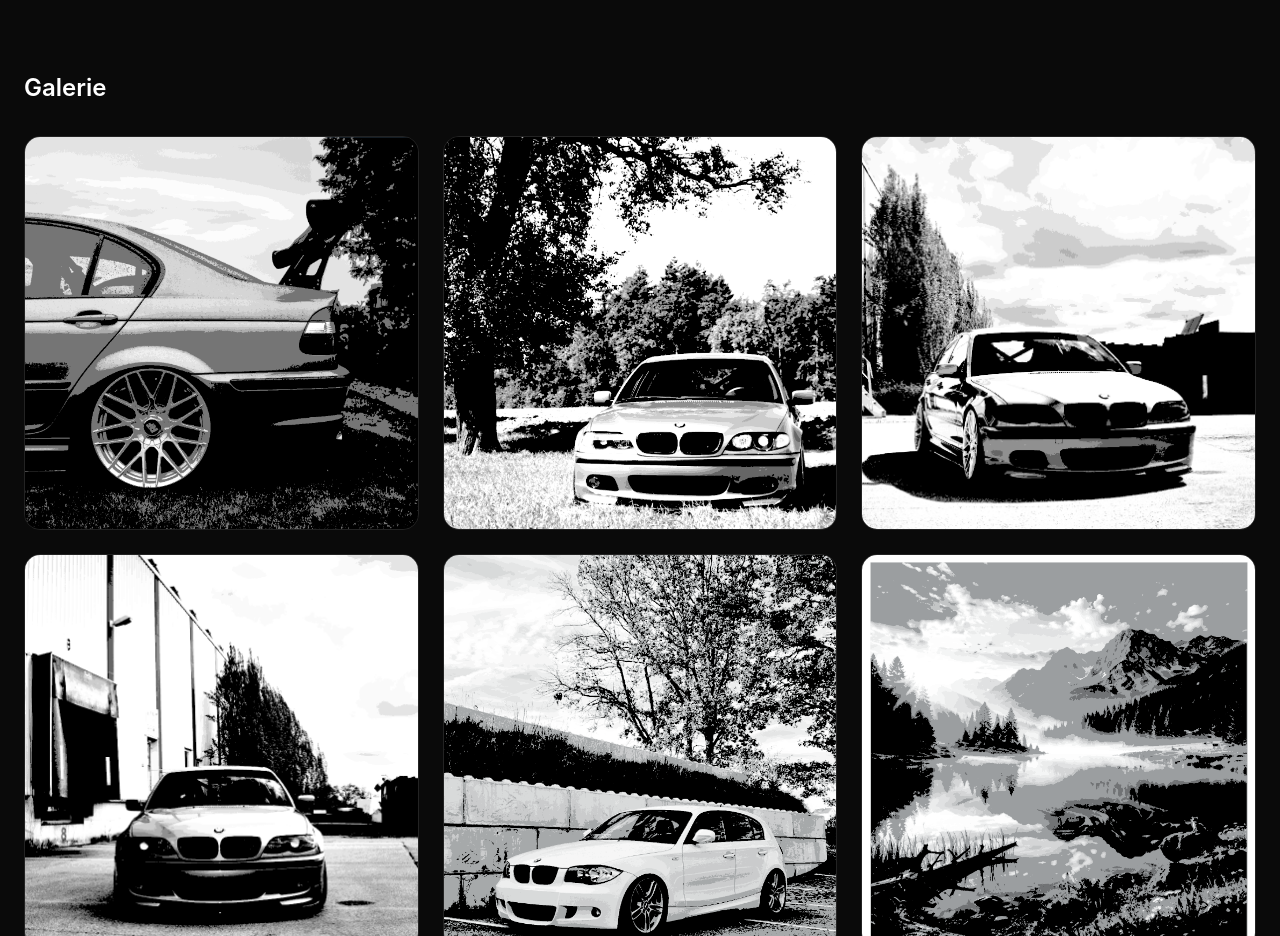
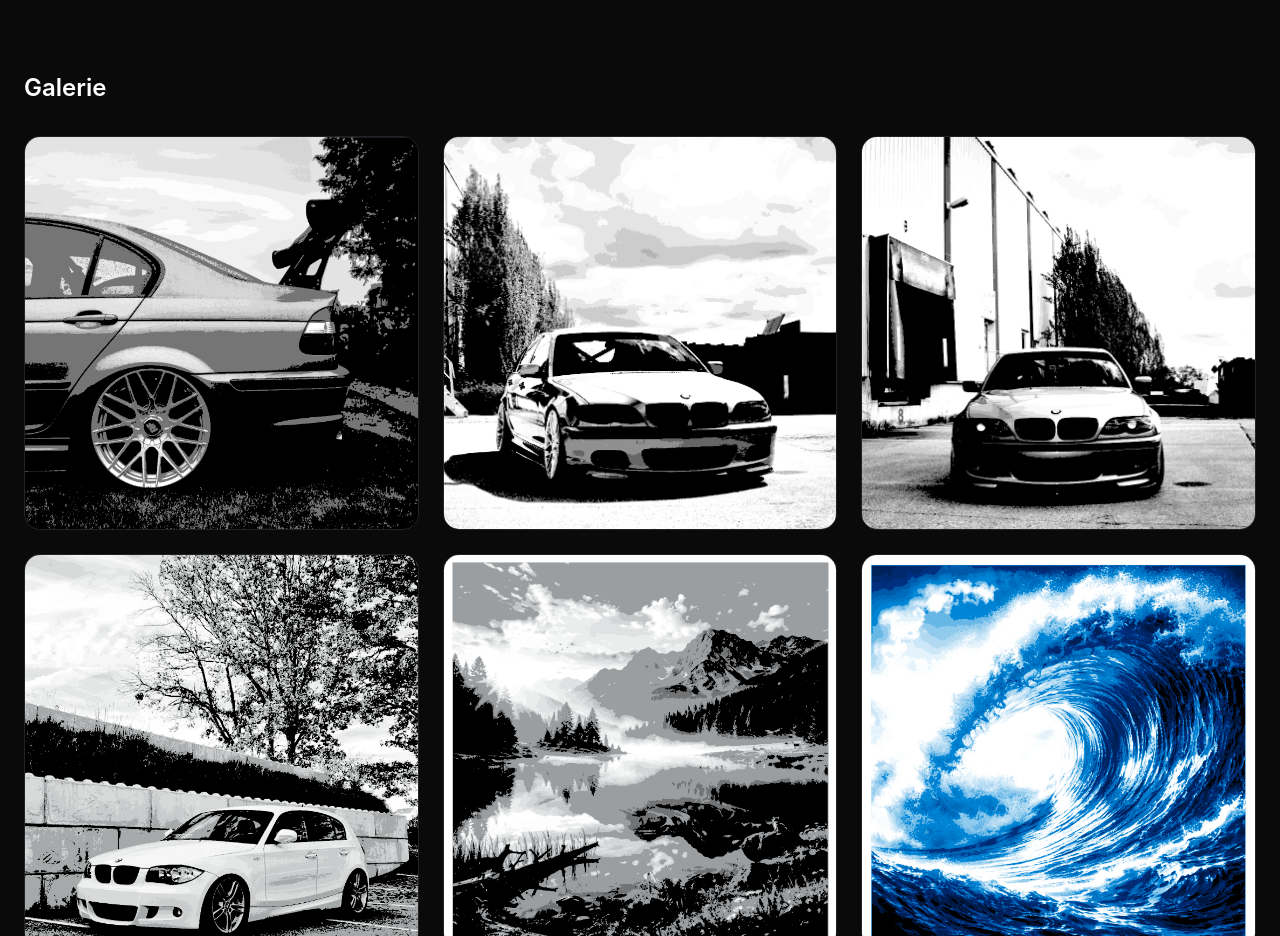
Before and after one commit to WernerG98/glueck-engineering, a React (Vite) app: page / in a window 1280 px wide. Shown: the part 5280-6216 px from the top of the page. Built offline with nearby package versions, Linux system fonts and the light colour scheme.

Commit message:
Update App.jsx

```diff
--- a/src/App.jsx
+++ b/src/App.jsx
@@ -13,7 +13,6 @@ export default function GlueckEngineeringWebsite() {
 
   const galleryImages = [
     "/Artwork_Stanced_E46.png",
-    "/Artwork_Stanced_E46_3.png",
     "/Artwork_Stanced_E46_5.png",
     "/Artwork_Stanced_E46_6.png",
     "/Artwork_E87.png",
```
